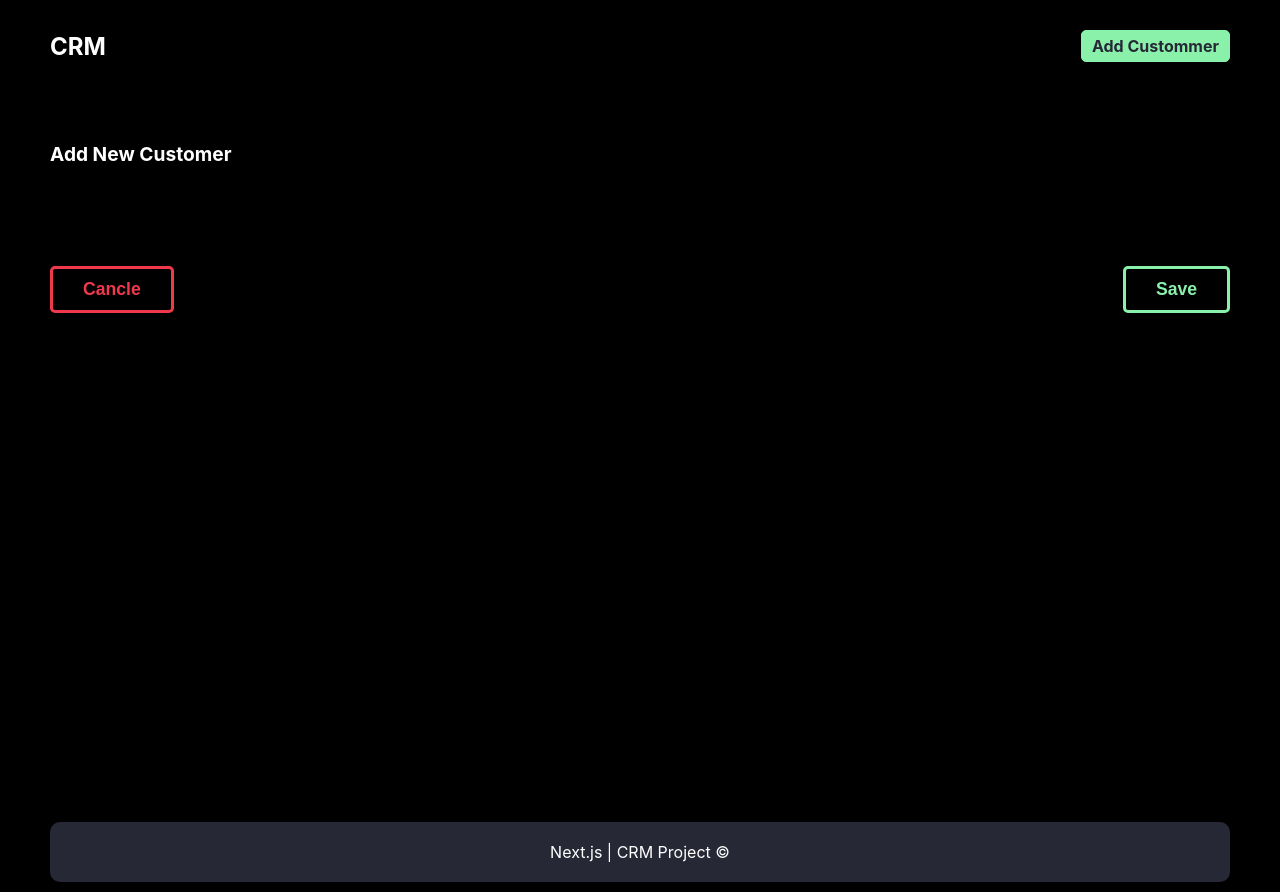
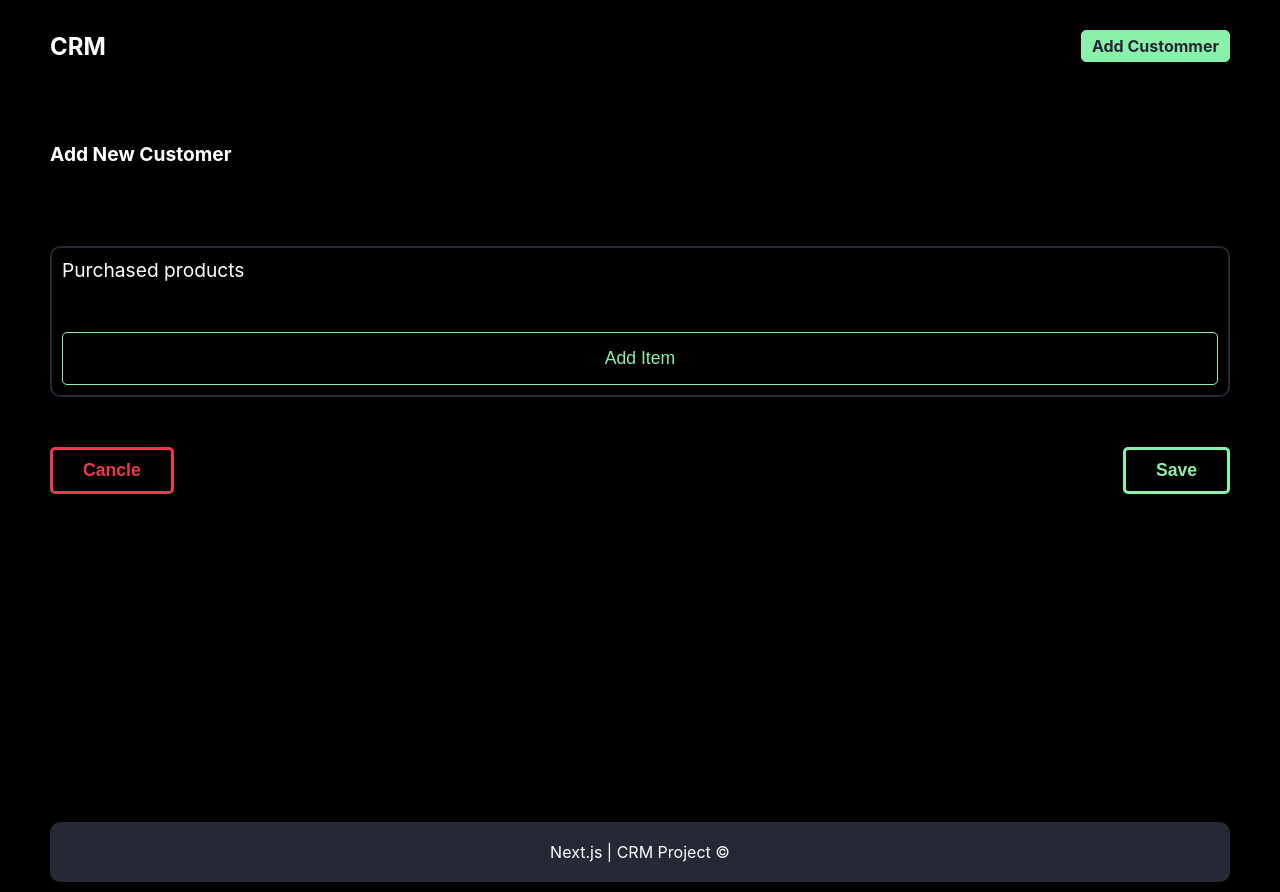
Before and after one commit to AmirAliannezhadi/CRM, a Next.js app: page /add-customer in a window 1280 px wide. Built offline with nearby package versions, Linux system fonts and the light colour scheme.

Commit message:
front develope

```diff
--- a/components/module/Form.js
+++ b/components/module/Form.js
@@ -1,5 +1,11 @@
-function Form() {
-  return <div>Form</div>;
+import ItemList from "./ItemList";
+
+function Form({ form, setForm }) {
+  return (
+    <div>
+      <ItemList form={form} setForm={setForm} />
+    </div>
+  );
 }
 
 export default Form;
--- a/components/module/FormInput.js
+++ b/components/module/FormInput.js
@@ -1,4 +1,5 @@
-function FormInput({ name, label, type, value, onchange }) {
+function FormInput({ name, label, type, value, onChange }) {
+
   return (
     <div className="form-input">
       <label htmlFor={name}>{label}</label>
@@ -7,7 +8,7 @@
         name={name}
         type={type}
         value={value}
-        onchange={onchange}
+        onChange={onChange}
       />
     </div>
   );
--- /dev/null
+++ b/components/module/ItemList.js
@@ -0,0 +1,52 @@
+import FormInput from "./FormInput";
+
+function ItemList({ form, setForm }) {
+  const { products } = form;
+  const addHanler = () => {
+    setForm({
+      ...form,
+      products: [...products, { name: "", price: "", qty: "" }],
+    });
+    console.log(products);
+  };
+
+  const changeHandler = () => {};
+  const deleteHandler = () => {};
+
+  return (
+    <div className="item-list">
+      <p>Purchased products</p>
+      {products.map((product, index) => (
+        <div key={index} className="form-input__list">
+          <FormInput
+            name="name"
+            label="Product Name"
+            type="text"
+            value={product.name}
+            onChange={changeHandler}
+          />
+          <div>
+            <FormInput
+              name="price"
+              label="Price"
+              type="text"
+              value={product.price}
+              onChange={changeHandler}
+            />
+            <FormInput
+              name="qty"
+              label="Qty"
+              type="number"
+              value={product.qty}
+              onChange={changeHandler}
+            />
+          </div>
+          <button onClick={deleteHandler}>Remove</button>
+        </div>
+      ))}
+      <button onClick={addHanler}>Add Item</button>
+    </div>
+  );
+}
+
+export default ItemList;
```
